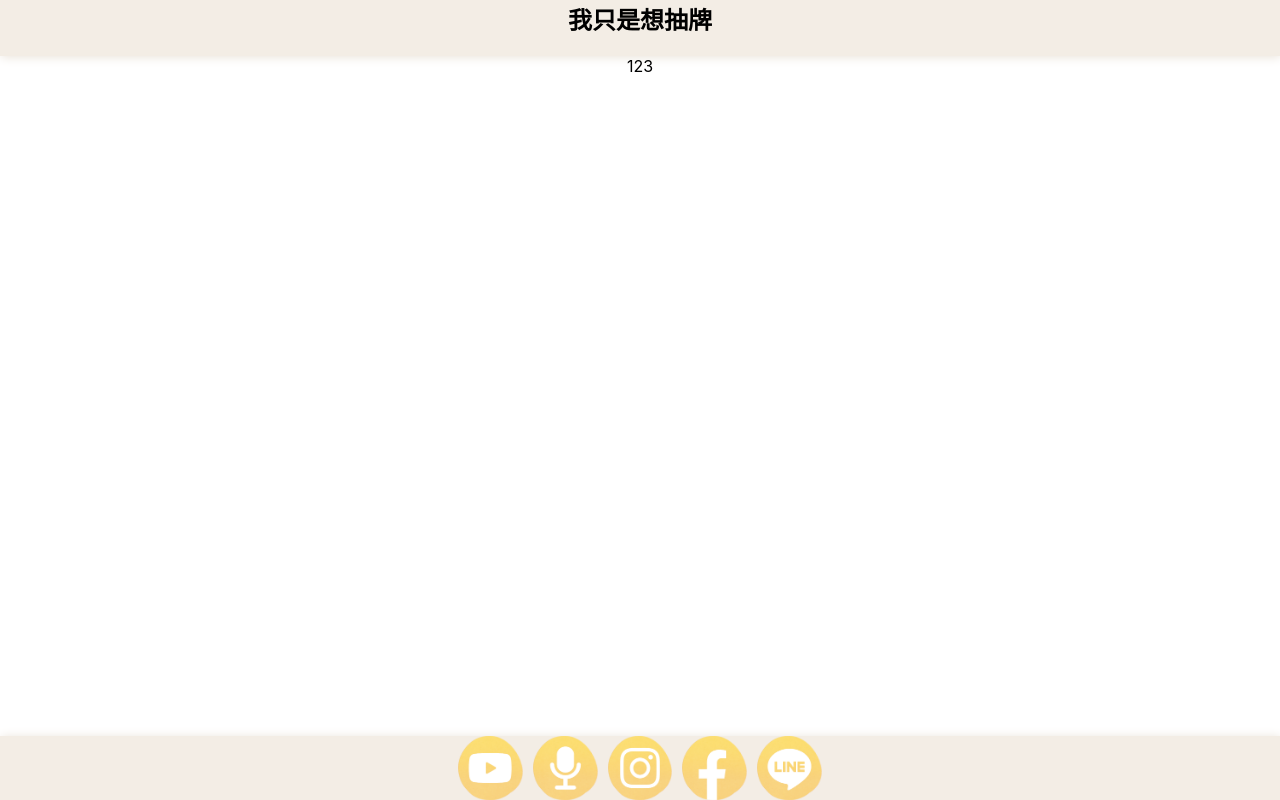
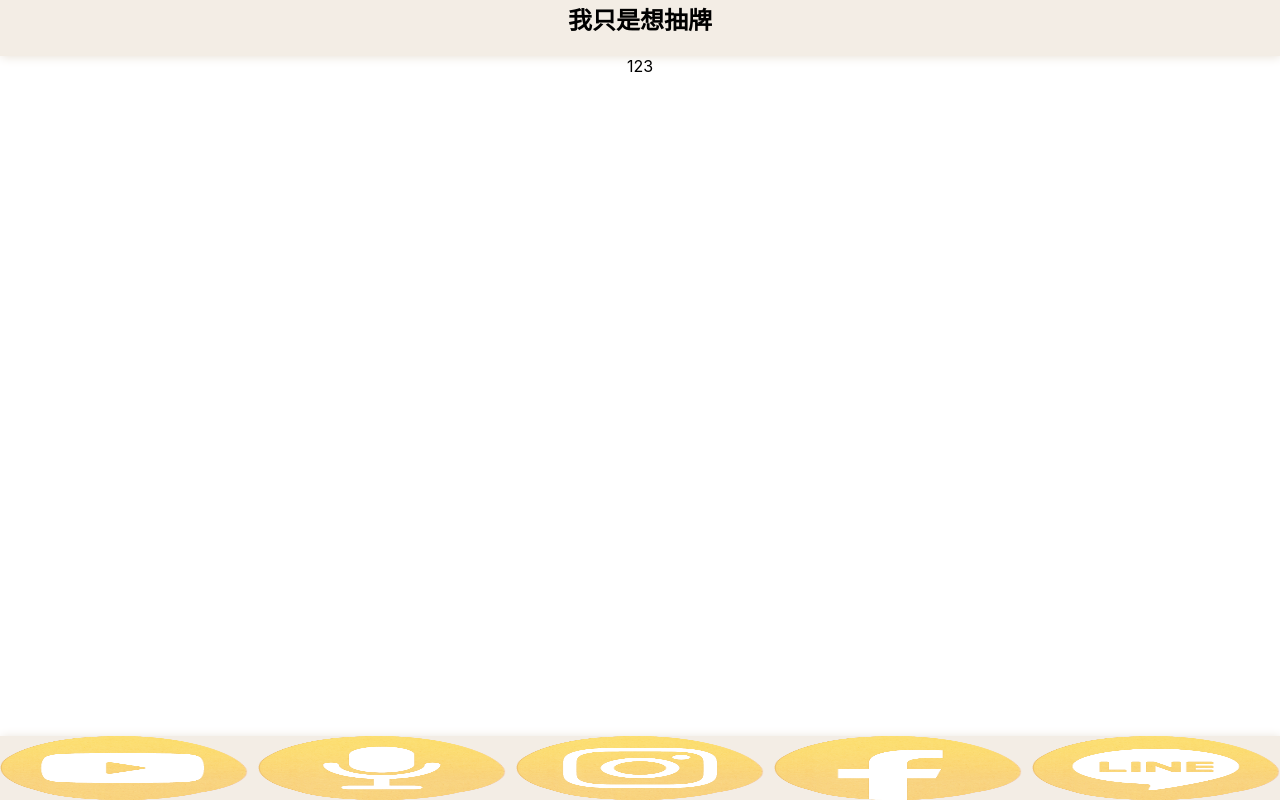
Before and after one commit to Nash430/memo001, a Next.js app: page / in a window 1280 px wide. Built offline with nearby package versions, Linux system fonts and the light colour scheme.

Commit message:
SCSS adjust

```diff
--- a/styles/globals.scss
+++ b/styles/globals.scss
@@ -44,11 +44,14 @@ a {
       grid-template-columns: 100%;
       .iconImg {
         height: 100%;
-        width: 100%;
         display: flex;
         justify-content: center;
         // align-items: center;
         gap: 10px;
+        img{
+          width: 100%;
+
+        }
       }
     }
   }
```
